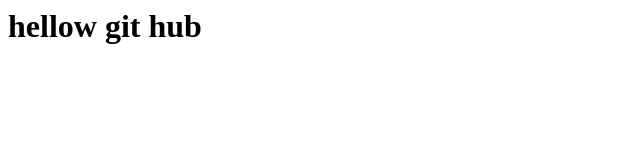
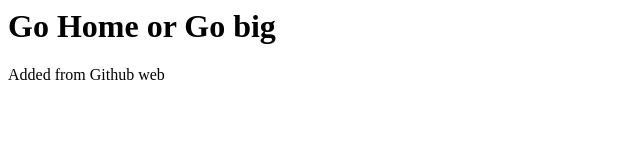
Before and after one commit to LeMpota/GitGithubMasterclass, a plain HTML site: page index.html in a window 1280 px wide. Shown: the whole page, without its empty margins (0-640 px from the left). Drawn offline with Linux system fonts and the light colour scheme.

Commit message:
Update index
addded some more code

```diff
--- a/index.html
+++ b/index.html
@@ -1 +1,15 @@
-<h1>hellow git hub</h1>
+<body>
+  <head>
+    <title>This is wold</title>
+      </head>
+
+        <h1> Go Home or Go big</h1>
+
+          <div>
+
+           <div>
+            <p> Added from Github web </p>
+          </div>
+
+      </div>
+</body>
```
